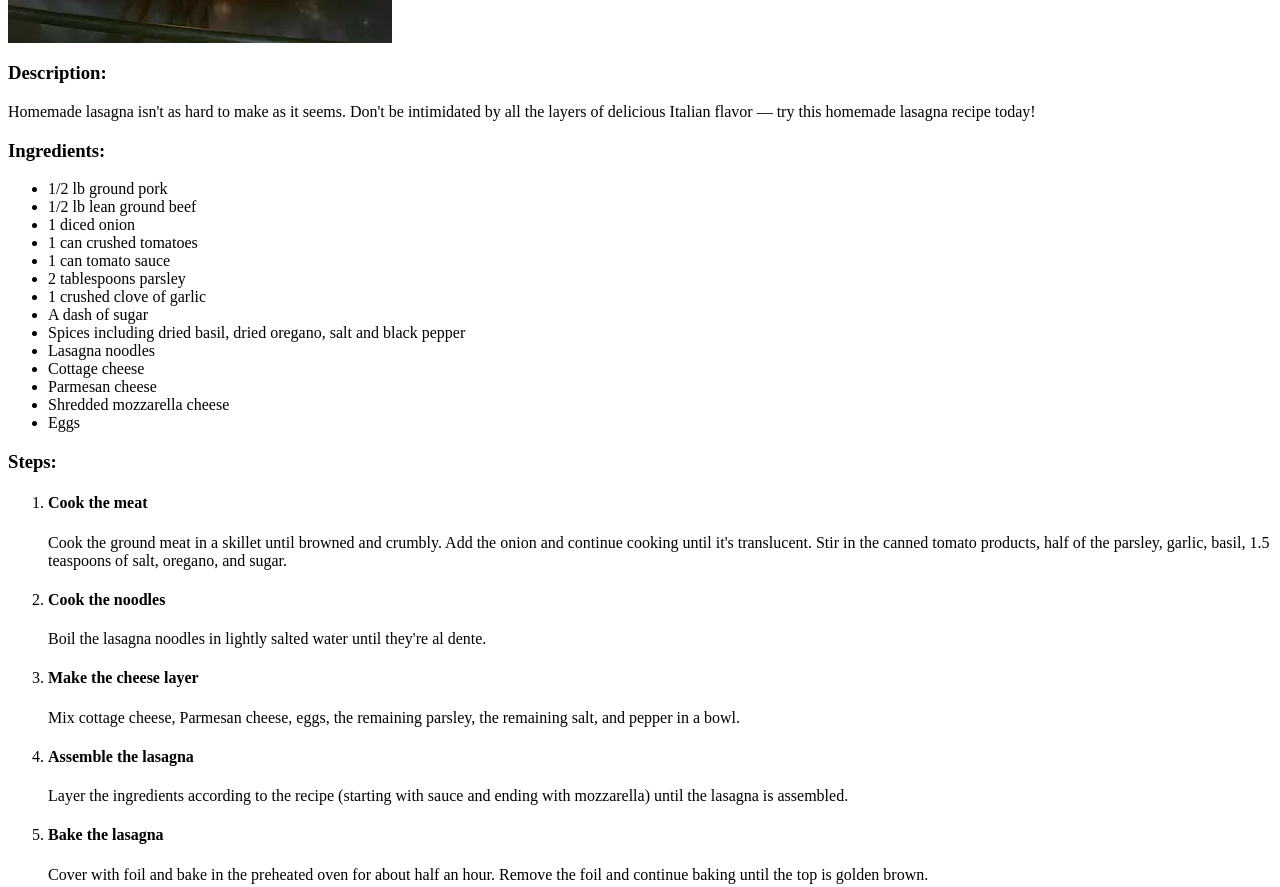
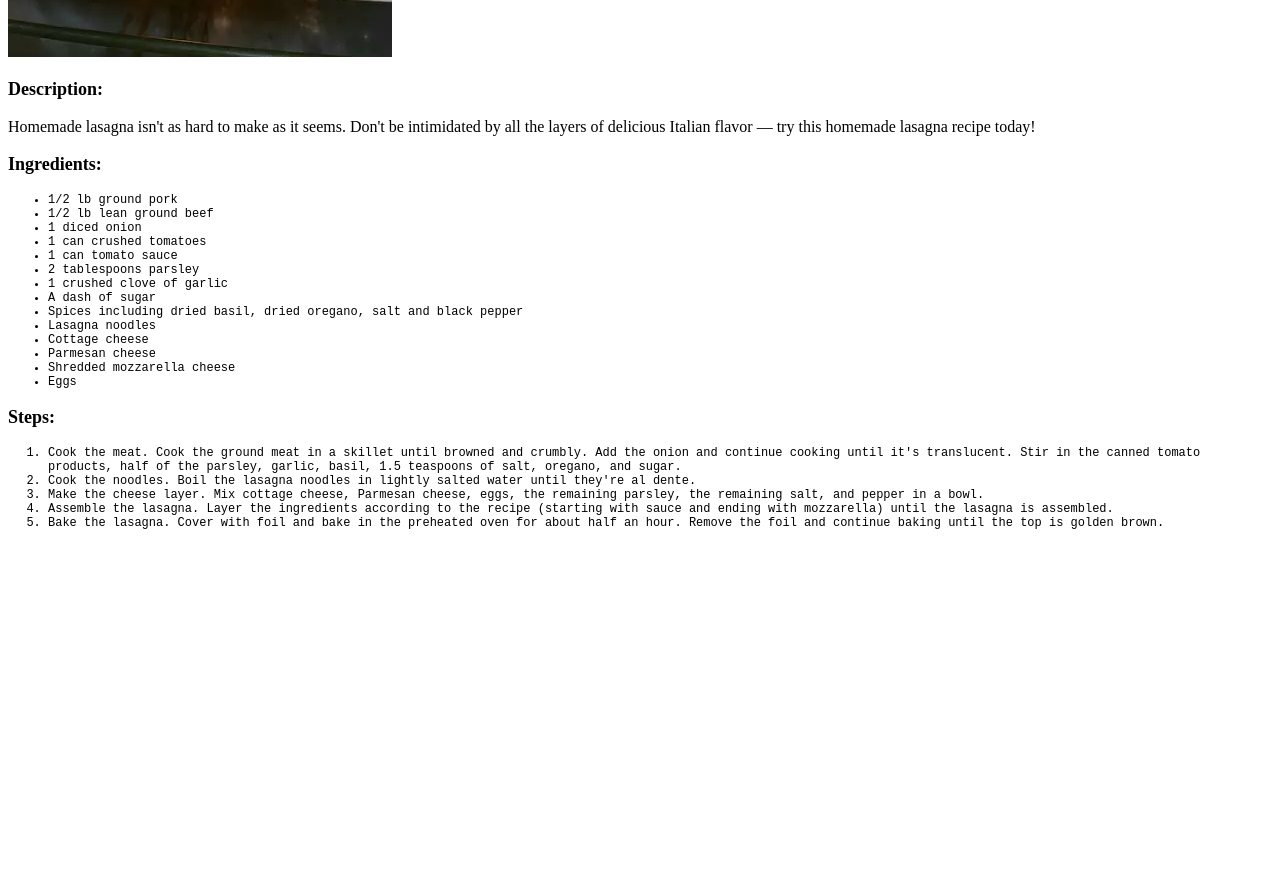
Before and after one commit to HotelHero86/odin-recipes, a plain HTML site: page recipes/lasagna.html in a window 1280 px wide. Shown: the part 535-1422 px from the top of the page. After the commit the page ends 1081 px from the top, so only its background shows below. Drawn offline with Linux system fonts and the light colour scheme.

Commit message:
Add style sheets to all html files, using style.css for index and recipe_style.css for individual recipe pages

```diff
--- a/recipes/lasagna.html
+++ b/recipes/lasagna.html
@@ -1,14 +1,25 @@
-<h1>Lasagna</h1>
+<!DOCTYPE html>
+<html lang="en">
+<head>
+    <meta charset="UTF-8">
+    <meta name="viewport" content="width=device-width, initial-scale=1.0">
+    <title>Lasagna</title>
+    <link rel="stylesheet" href="recipe_style.css">
+</head>
+<body>
+
+</body>
+</html><h1 class="header">Lasagna</h1>
 
 <img src="../images/Lasagna.jpg" alt="A tasty lasagna">
 
-<p><h3>Description:</h3></p>
+<p><h3 class="header, secondary_header">Description:</h3></p>
 <p>Homemade lasagna isn't as hard to make as it seems. Don't be intimidated by all the layers of delicious Italian flavor — try this homemade lasagna recipe today!</p>
 
-<p><h3>Ingredients:</h3></p>
+<p><h3 class="header, secondary_header">Ingredients:</h3></p>
 
 <p>
-    <ul>
+    <ul class="list">
         <li>1/2 lb ground pork</li>
         <li>1/2 lb lean ground beef</li>
         <li>1 diced onion</li>
@@ -26,14 +37,14 @@
     </ul>
 </p>
 
-<p><h3>Steps:</h3></p>
+<p><h3 class="header, secondary_header">Steps:</h3></p>
 
 <p>
-    <ol>
-        <li><h4>Cook the meat</h4> Cook the ground meat in a skillet until browned and crumbly. Add the onion and continue cooking until it's translucent. Stir in the canned tomato products, half of the parsley, garlic, basil, 1.5 teaspoons of salt, oregano, and sugar.</li>
-        <li><h4>Cook the noodles</h4> Boil the lasagna noodles in lightly salted water until they're al dente.</li>
-        <li><h4>Make the cheese layer</h4> Mix cottage cheese, Parmesan cheese, eggs, the remaining parsley, the remaining salt, and pepper in a bowl.</li>
-        <li><h4>Assemble the lasagna</h4> Layer the ingredients according to the recipe (starting with sauce and ending with mozzarella) until the lasagna is assembled.</li>
-        <li><h4>Bake the lasagna</h4> Cover with foil and bake in the preheated oven for about half an hour. Remove the foil and continue baking until the top is golden brown.</li>
+    <ol class="list">
+        <li>Cook the meat. Cook the ground meat in a skillet until browned and crumbly. Add the onion and continue cooking until it's translucent. Stir in the canned tomato products, half of the parsley, garlic, basil, 1.5 teaspoons of salt, oregano, and sugar.</li>
+        <li>Cook the noodles. Boil the lasagna noodles in lightly salted water until they're al dente.</li>
+        <li>Make the cheese layer. Mix cottage cheese, Parmesan cheese, eggs, the remaining parsley, the remaining salt, and pepper in a bowl.</li>
+        <li>Assemble the lasagna. Layer the ingredients according to the recipe (starting with sauce and ending with mozzarella) until the lasagna is assembled.</li>
+        <li>Bake the lasagna. Cover with foil and bake in the preheated oven for about half an hour. Remove the foil and continue baking until the top is golden brown.</li>
     </ol>
 </p>
--- /dev/null
+++ b/recipes/recipe_style.css
@@ -0,0 +1,17 @@
+.header{
+    font-family: 'Franklin Gothic Medium', 'Arial Narrow', Arial, sans-serif;
+}
+
+.primary_header{
+    font-size: 22px;
+    color: purple
+}
+
+.secondary_header{
+    font-size: 18px;
+}
+
+.list{
+    font-family: 'Courier New', Courier, monospace;
+    font-size: 12px;
+}
--- /dev/null
+++ b/style.css
@@ -0,0 +1,5 @@
+p {
+    color: purple;
+    font-family:Cambria, Cochin, Georgia, Times, 'Times New Roman', serif;
+    font-size: 22px;
+}
```
Also changed, not shown: index.html (+1 -0 lines), recipes/empanadas.html (+17 -6 lines).
